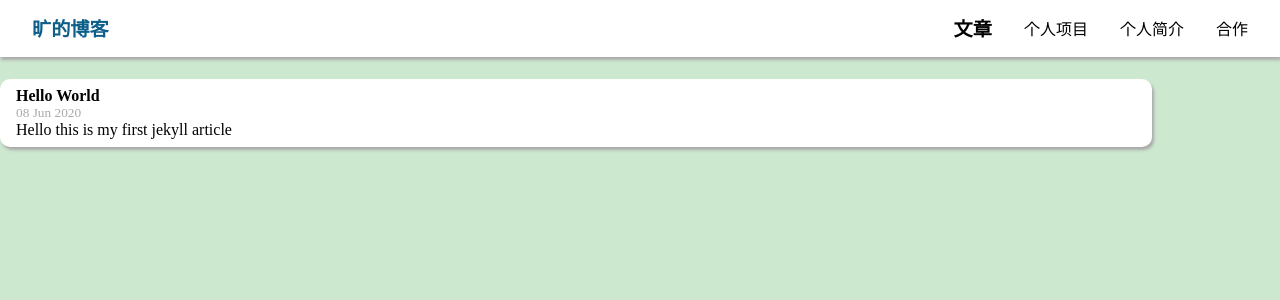
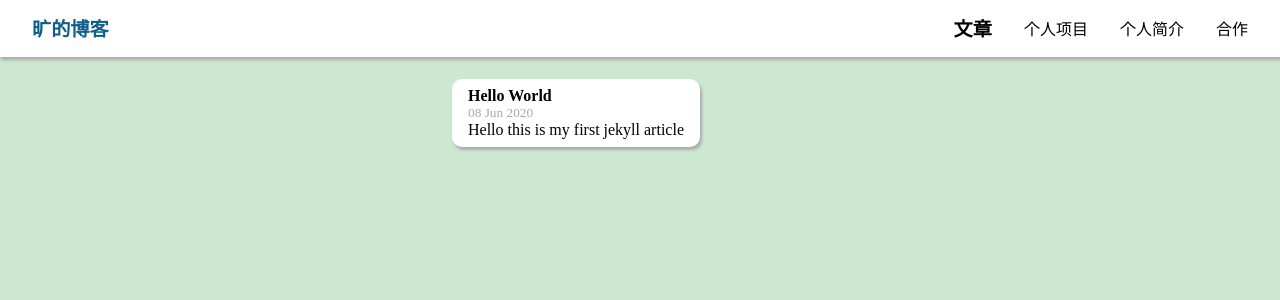
Before and after one commit to yankuang608/yankuang608.github.io, a Jekyll site: the page built from index.html, in a window 1280 px wide. Shown: the top 300 px of the page. Built offline with Jekyll 4.4.1, drawn with Linux system fonts in a browser that asks for light colours.

Commit message:
Update style.css

```diff
--- a/css/style.css
+++ b/css/style.css
@@ -141,10 +141,10 @@ a{
 .card-container{
     display: flex;
     padding: 0.6rem 0;
-    width: 75%;
+    width: 75vw;
     flex-direction: column;
     align-items: center;
-    position: relative;
+
 }
 
 .ripple-card{
@@ -154,7 +154,7 @@ a{
     margin-bottom: 1em;
     outline: none;
 
-    width: 100%;
+    width: max-content;
     padding: 0.5rem 1rem;
     border-radius: 10px;
     position: absolute;
```
